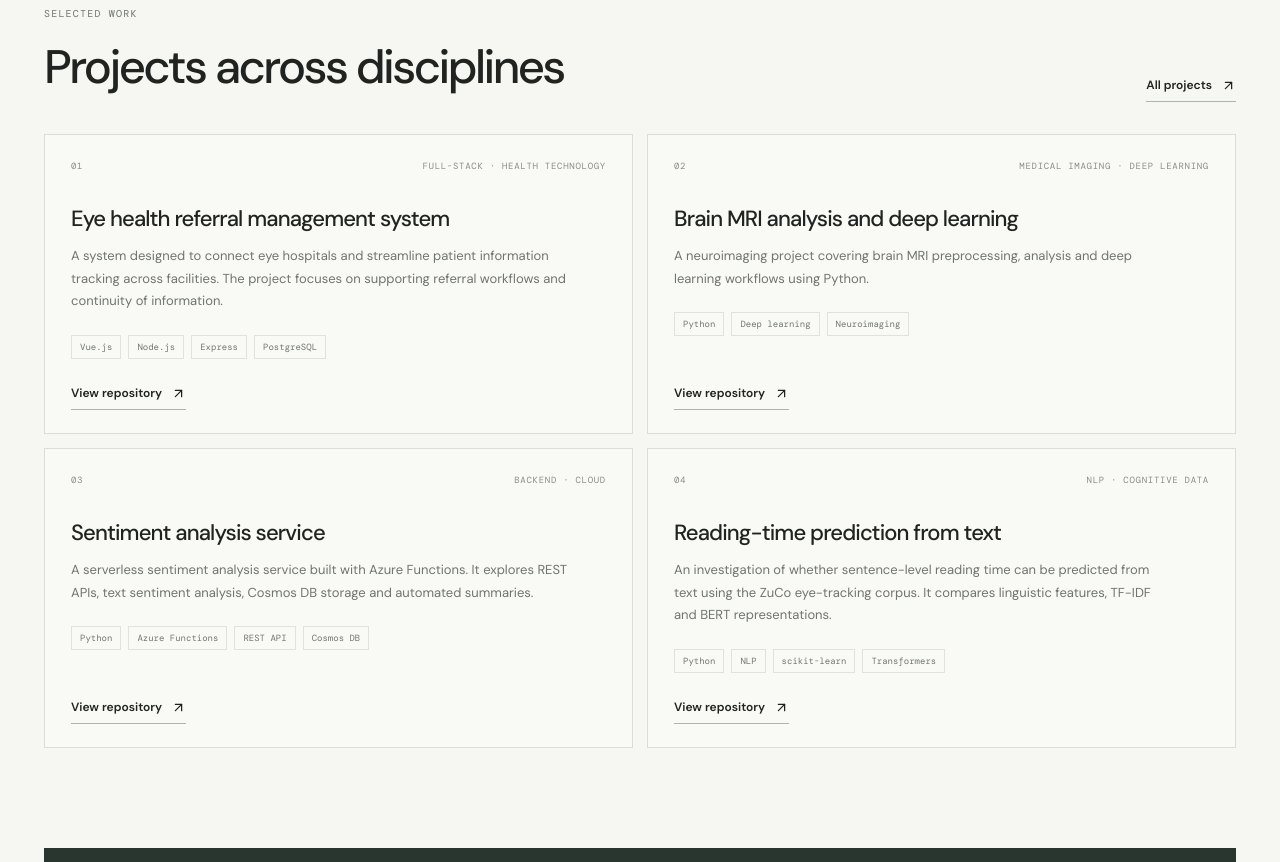
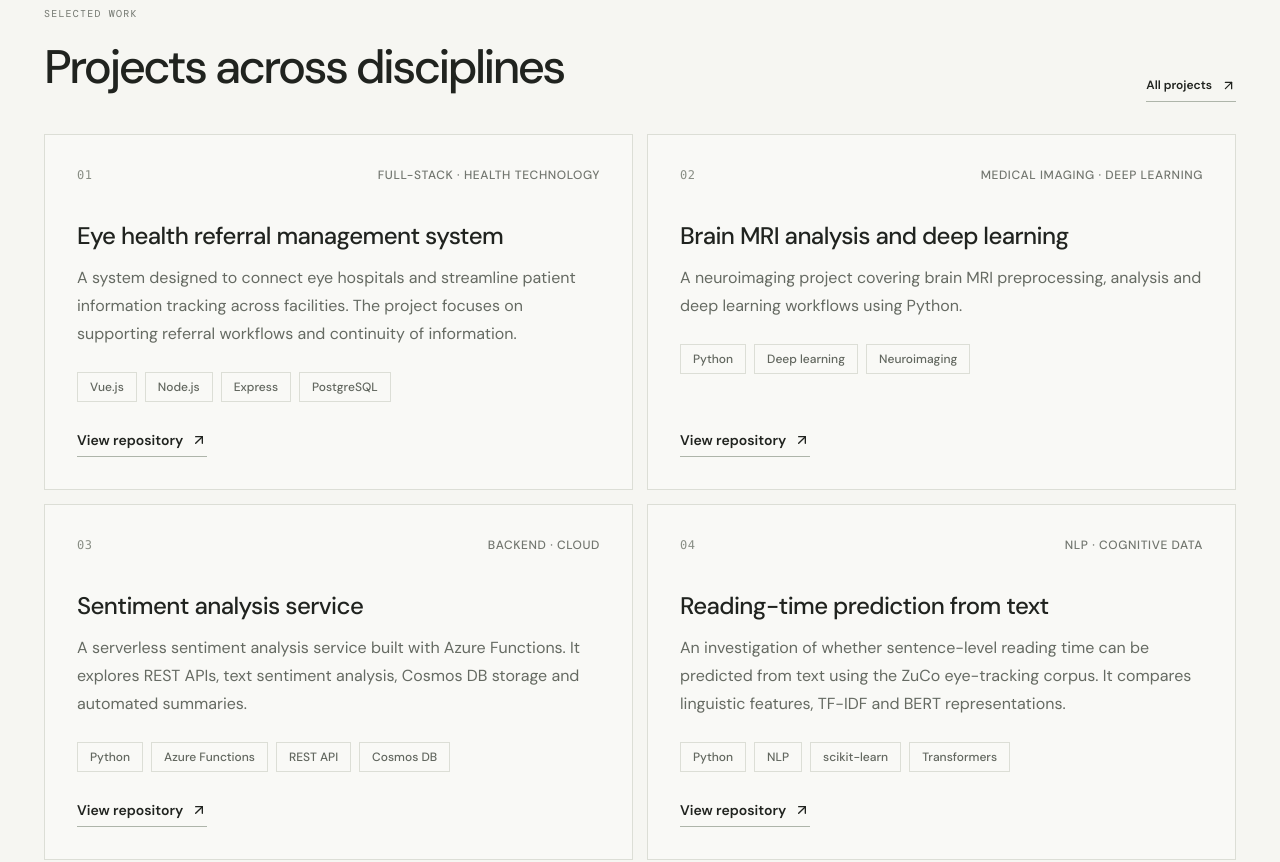
Before and after one commit to bely-lab/Prortfolio_website, a React (Vite) app: page / in a window 1280 px wide. Shown: the part 1160-2022 px from the top of the page. Built offline with nearby package versions, Linux system fonts and the light colour scheme; a web font is replaced by a local one.

Commit message:
project card

```diff
--- a/src/components/ProjectCard.tsx
+++ b/src/components/ProjectCard.tsx
@@ -1,20 +1,61 @@
+
 import { ArrowUpRight } from "lucide-react";
 import type { Project } from "../data/projects";
 
-export function ProjectCard({ project, index }: { project: Project; index: number }) {
+export function ProjectCard({
+  project,
+  index,
+}: {
+  project: Project;
+  index: number;
+}) {
   return (
-    <article className="project-card">
-      <div className="project-topline">
-        <span className="project-index">{String(index + 1).padStart(2, "0")}</span>
-        <span className="project-category">{project.category}</span>
+    <article className="group flex min-h-[320px] flex-col border border-[#dcded6] bg-white/30 p-6 transition-all duration-300 hover:-translate-y-1 hover:border-[#bfc8bc] hover:bg-white sm:p-8">
+      {/* Project number and category */}
+      <div className="flex items-center justify-between gap-4">
+        <span className="font-mono text-xs tracking-wider text-[#898e85]">
+          {String(index + 1).padStart(2, "0")}
+        </span>
+
+        <span className="text-right text-xs font-medium uppercase tracking-wider text-[#72766f]">
+          {project.category}
+        </span>
       </div>
-      <h3>{project.title}</h3>
-      <p>{project.description}</p>
-      <div className="tag-list">
-        {project.stack.map((item) => <span className="tag" key={item}>{item}</span>)}
+
+      {/* Project title */}
+      <h3 className="mb-3 mt-9 max-w-lg text-xl font-medium leading-snug tracking-tight text-[#20231f] sm:text-2xl">
+        {project.title}
+      </h3>
+
+      {/* Description */}
+      <p className="max-w-xl text-base leading-7 text-[#656a62]">
+        {project.description}
+      </p>
+
+      {/* Technologies */}
+      <div className="mb-7 mt-6 flex flex-wrap gap-2">
+        {project.stack.map((item) => (
+          <span
+            className="border border-[#dcded6] px-3 py-1.5 text-xs font-medium text-[#62675f]"
+            key={item}
+          >
+            {item}
+          </span>
+        ))}
       </div>
-      <a className="text-link" href={project.href} target="_blank" rel="noreferrer">
-        View repository <ArrowUpRight size={15} />
+
+      {/* Repository link */}
+      <a
+        className="mt-auto inline-flex w-fit items-center gap-2 border-b border-[#aeb5aa] pb-1.5 text-sm font-semibold text-[#20231f] transition-colors hover:text-[#536b62]"
+        href={project.href}
+        target="_blank"
+        rel="noreferrer"
+      >
+        View repository
+        <ArrowUpRight
+          size={16}
+          className="transition-transform duration-200 group-hover:translate-x-0.5 group-hover:-translate-y-0.5"
+        />
       </a>
     </article>
   );
```
